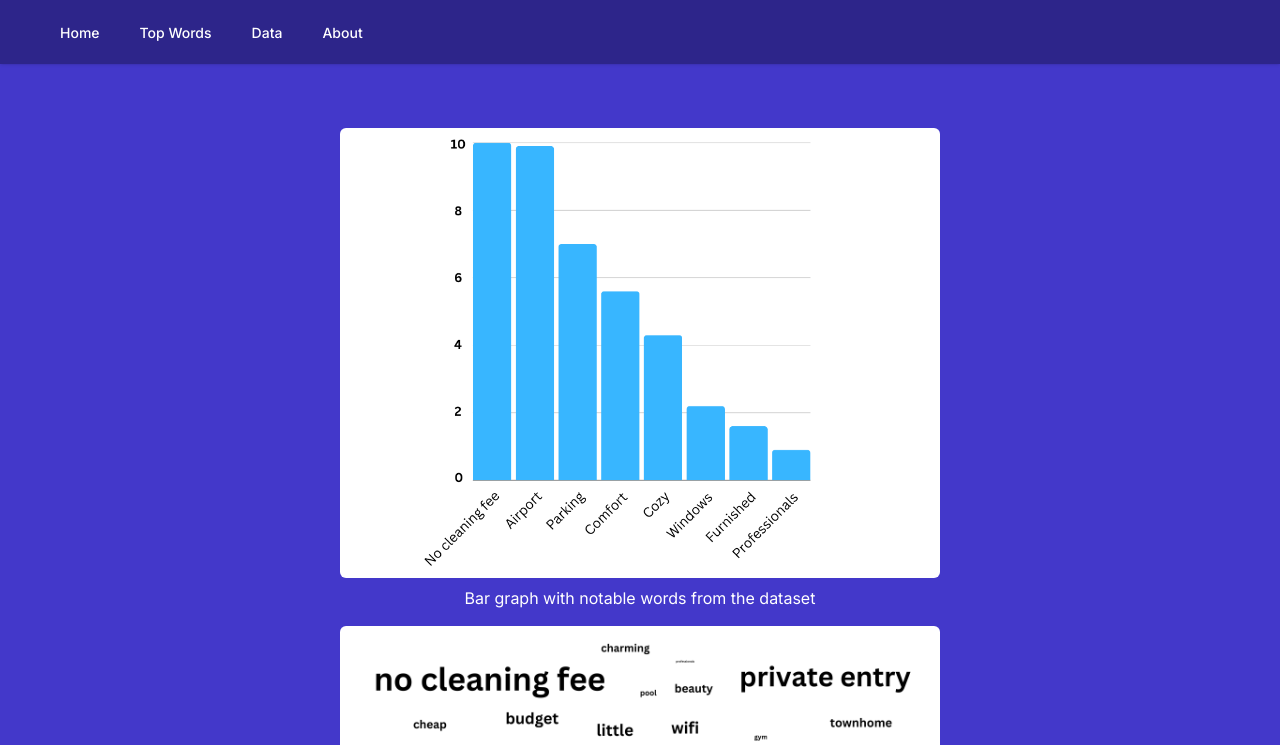
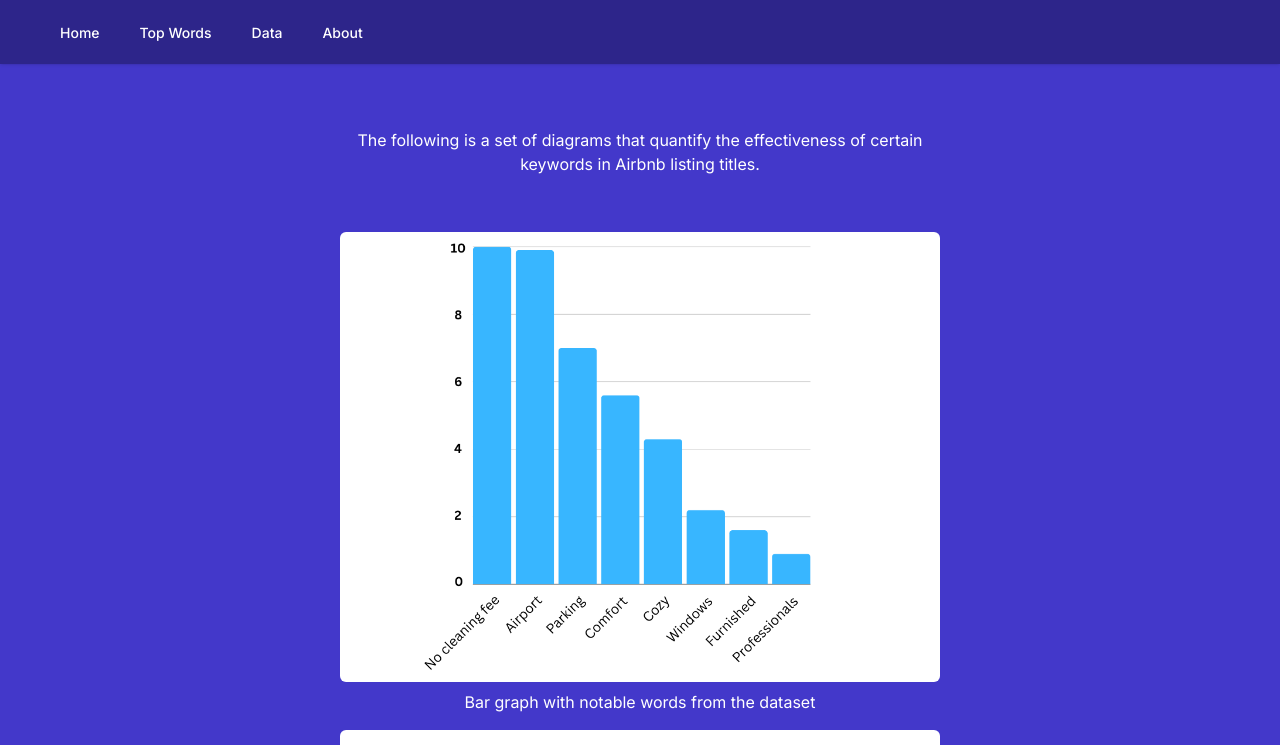
Before and after one commit to trevorwrightdev/capstone, a Next.js app in the folder capstone-frontend/: page /data in a window 1280 px wide. Shown: the top 745 px of the page. Built offline with nearby package versions, Linux system fonts and the light colour scheme.

Commit message:
added text to the data page

```diff
--- a/capstone-frontend/app/data/page.jsx
+++ b/capstone-frontend/app/data/page.jsx
@@ -6,6 +6,9 @@ import pieChart from '../../public/pie-chart.png'
 export default function Data() {
     return (
         <div className='py-32 w-full flex flex-col text-white gap-4 lg:px-64 px-8 items-center'>
+            <p className='text-white text-center max-w-[600px] mb-10'>
+                The following is a set of diagrams that quantify the effectiveness of certain keywords in Airbnb listing titles.
+            </p>
             <div className='flex flex-col items-center gap-2 w-[90%] md:w-[600px]'>
                 <Image
                     className='w-full rounded-md'
```
